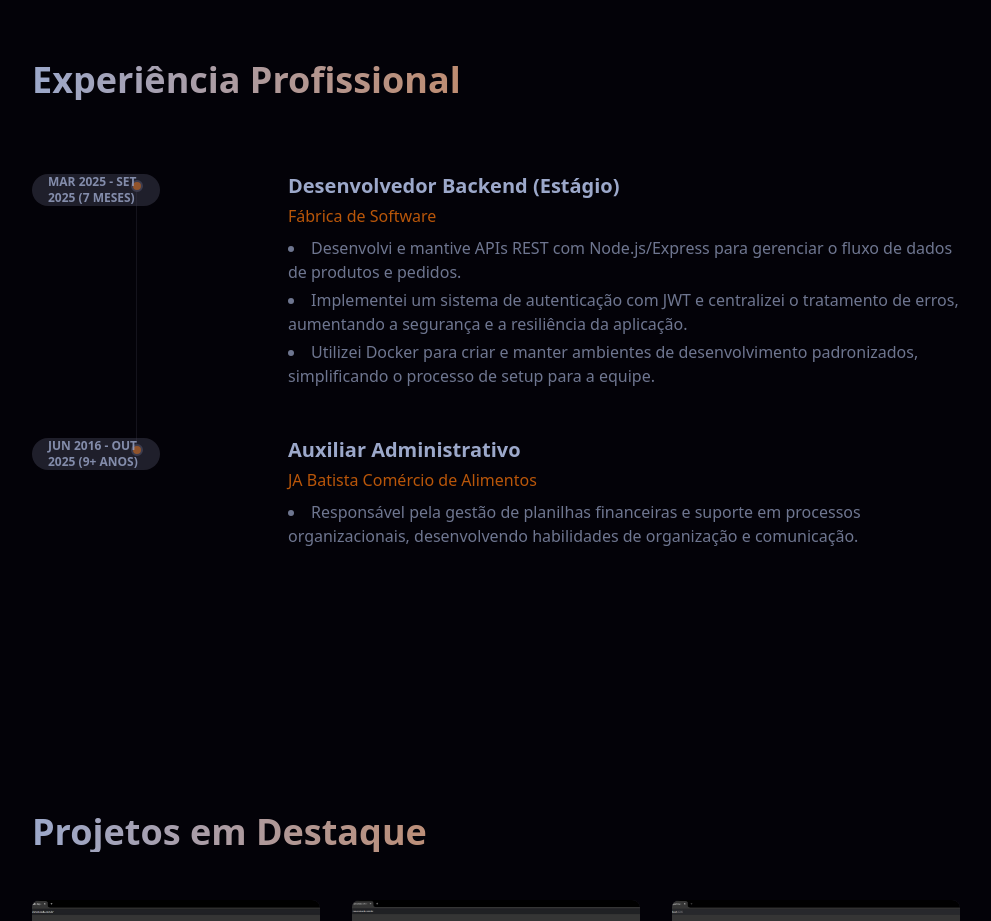
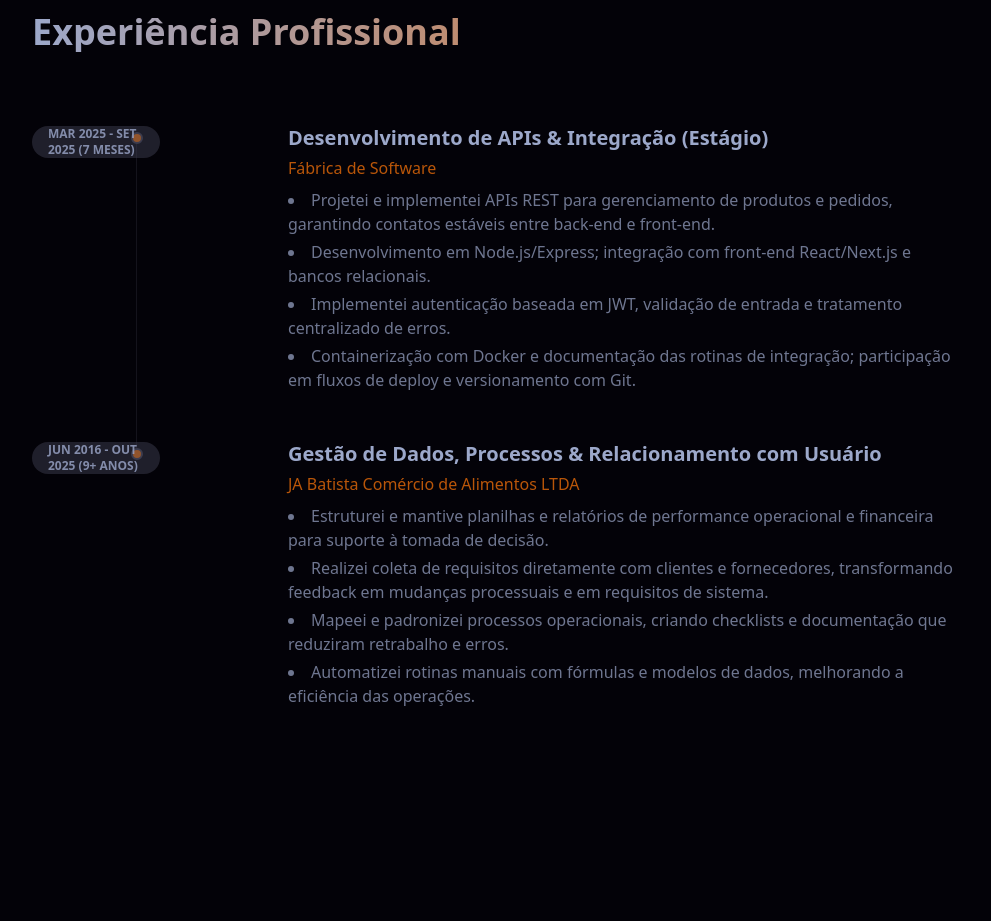
Before and after one commit to DevBielCastro/Gabriel-Castro_Portfolio, a React (Vite) app: page / in a window 1280 px wide. Shown: the part 1020-1941 px from the top of the page, without its empty margins (272-1263 px from the left). Built offline with nearby package versions, Linux system fonts and the light colour scheme.

Commit message:
atualização de experiencias

```diff
--- a/src/components/Experience.tsx
+++ b/src/components/Experience.tsx
@@ -5,20 +5,24 @@ export function Experience() {
   const experiences = [
     {
       date: "Mar 2025 - Set 2025 (7 meses)",
-      role: "Desenvolvedor Backend (Estágio)",
+      role: "Desenvolvimento de APIs & Integração (Estágio)",
       company: "Fábrica de Software",
       description: [
-        "Desenvolvi e mantive APIs REST com Node.js/Express para gerenciar o fluxo de dados de produtos e pedidos.",
-        "Implementei um sistema de autenticação com JWT e centralizei o tratamento de erros, aumentando a segurança e a resiliência da aplicação.",
-        "Utilizei Docker para criar e manter ambientes de desenvolvimento padronizados, simplificando o processo de setup para a equipe.",
+        "Projetei e implementei APIs REST para gerenciamento de produtos e pedidos, garantindo contatos estáveis entre back-end e front-end.",
+        "Desenvolvimento em Node.js/Express; integração com front-end React/Next.js e bancos relacionais.",
+        "Implementei autenticação baseada em JWT, validação de entrada e tratamento centralizado de erros.",
+        "Containerização com Docker e documentação das rotinas de integração; participação em fluxos de deploy e versionamento com Git.",
       ],
     },
     {
       date: "Jun 2016 - Out 2025 (9+ anos)",
-      role: "Auxiliar Administrativo",
-      company: "JA Batista Comércio de Alimentos",
+      role: "Gestão de Dados, Processos & Relacionamento com Usuário",
+      company: "JA Batista Comércio de Alimentos LTDA",
       description: [
-        "Responsável pela gestão de planilhas financeiras e suporte em processos organizacionais, desenvolvendo habilidades de organização e comunicação.",
+        "Estruturei e mantive planilhas e relatórios de performance operacional e financeira para suporte à tomada de decisão.",
+        "Realizei coleta de requisitos diretamente com clientes e fornecedores, transformando feedback em mudanças processuais e em requisitos de sistema.",
+        "Mapeei e padronizei processos operacionais, criando checklists e documentação que reduziram retrabalho e erros.",
+        "Automatizei rotinas manuais com fórmulas e modelos de dados, melhorando a eficiência das operações.",
       ],
     },
   ];
```
